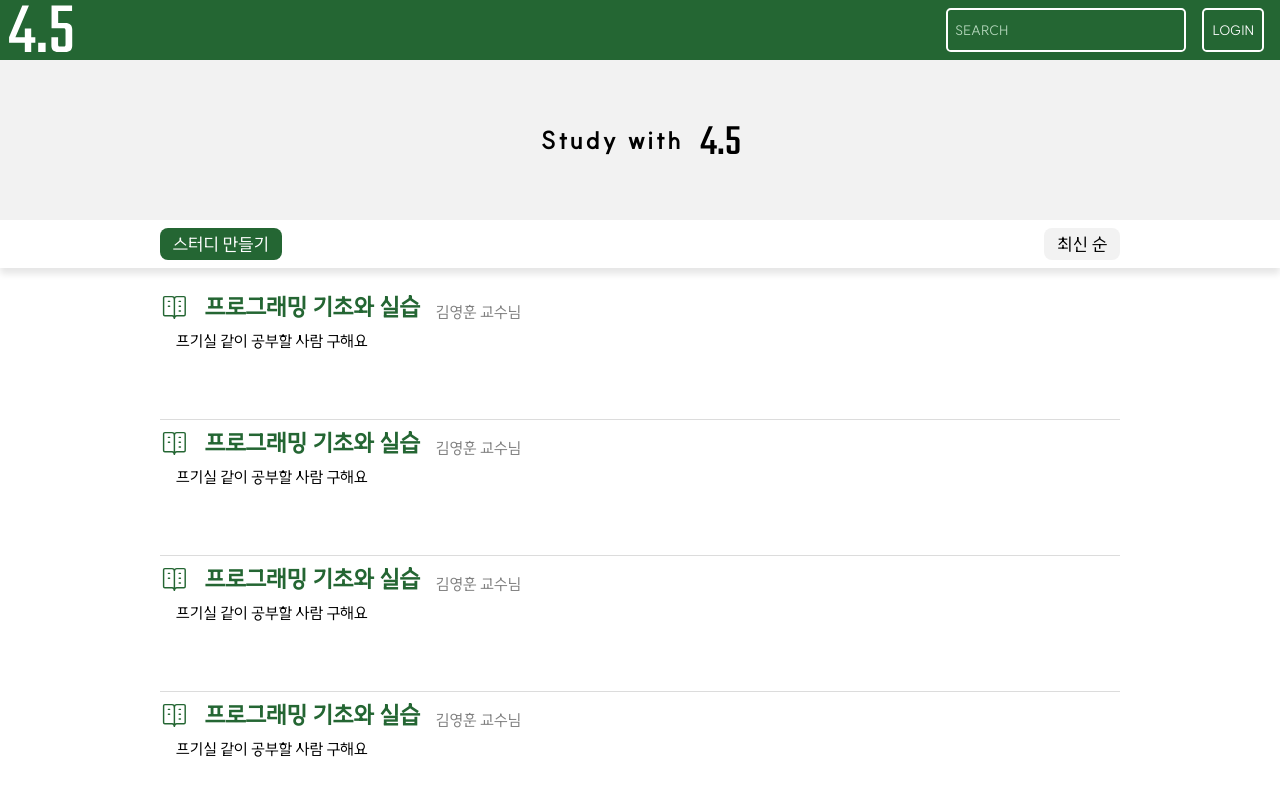
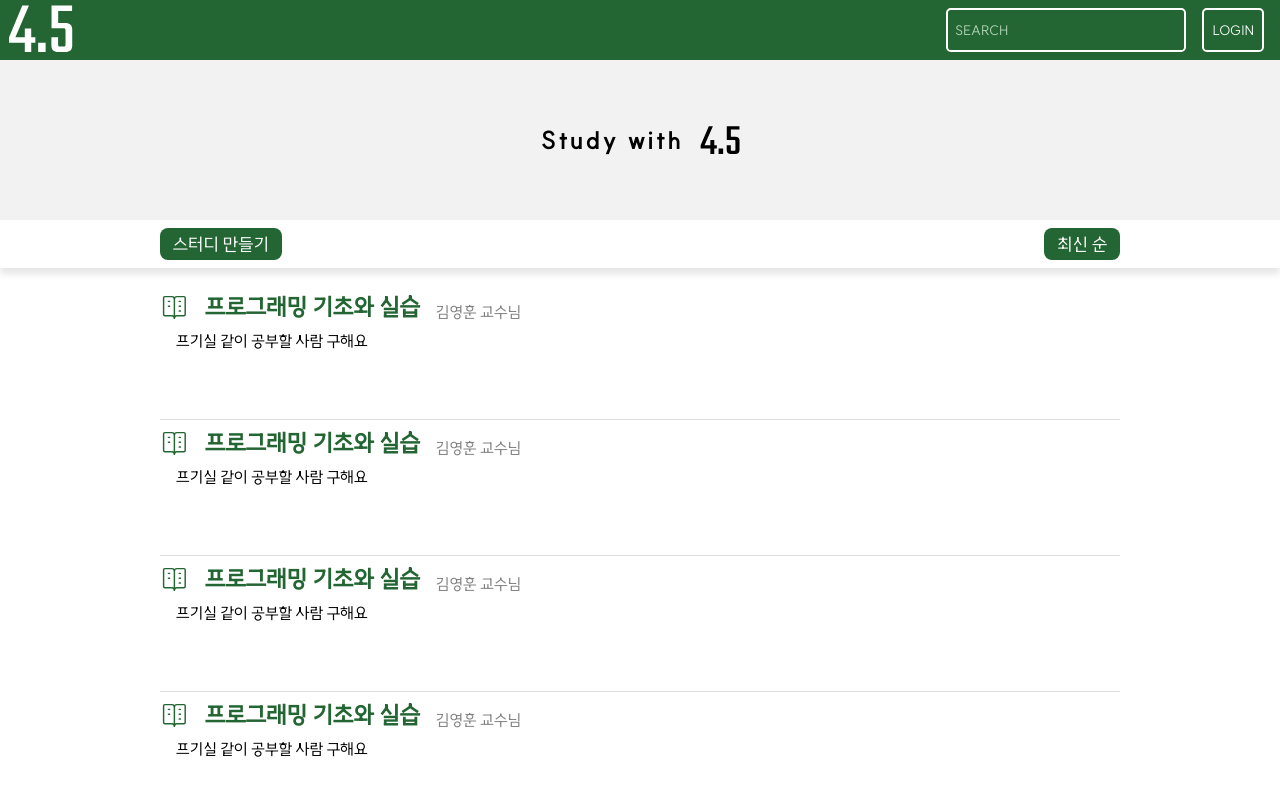
Before and after one commit to skku-sleepwalk/SKKUD_first_project, a Next.js app: page / in a window 1280 px wide. Shown: the top 800 px of the page. Built offline with nearby package versions, Linux system fonts and the light colour scheme.

Commit message:
pull 전 저장

```diff
--- a/components/StudyList/StudyTab/StudyTab.tsx
+++ b/components/StudyList/StudyTab/StudyTab.tsx
@@ -3,12 +3,11 @@ import style from "./StudyTab.module.css";
 import { ActionButton } from "@/components/Common/ActionButton/ActionButton";
 
 export interface StudyTabProps {
-  setManyTab: () => void;
   setNewTab: () => void;
   activeTab: string;
 }
 
-export function StudyTab({ setManyTab, setNewTab, activeTab }: StudyTabProps) {
+export function StudyTab({ setNewTab, activeTab }: StudyTabProps) {
   return (
     <div className={style.tabWrapper}>
       <ActionButton
--- a/pages/index.tsx
+++ b/pages/index.tsx
@@ -10,7 +10,7 @@ export function ScrollToTop() {
 }
 
 export default function Main() {
-  const [activeTab, setActiveTab] = useState<string>("many");
+  const [activeTab, setActiveTab] = useState<string>("new");
   const isSearch = false;
 
   return (
@@ -22,10 +22,6 @@ export default function Main() {
         searchSection={<StudySearch isSearch={isSearch} />}
         tabSection={
           <StudyTab
-            setManyTab={() => {
-              setActiveTab("many");
-              ScrollToTop();
-            }}
             setNewTab={() => {
               setActiveTab("new");
               ScrollToTop();
```
